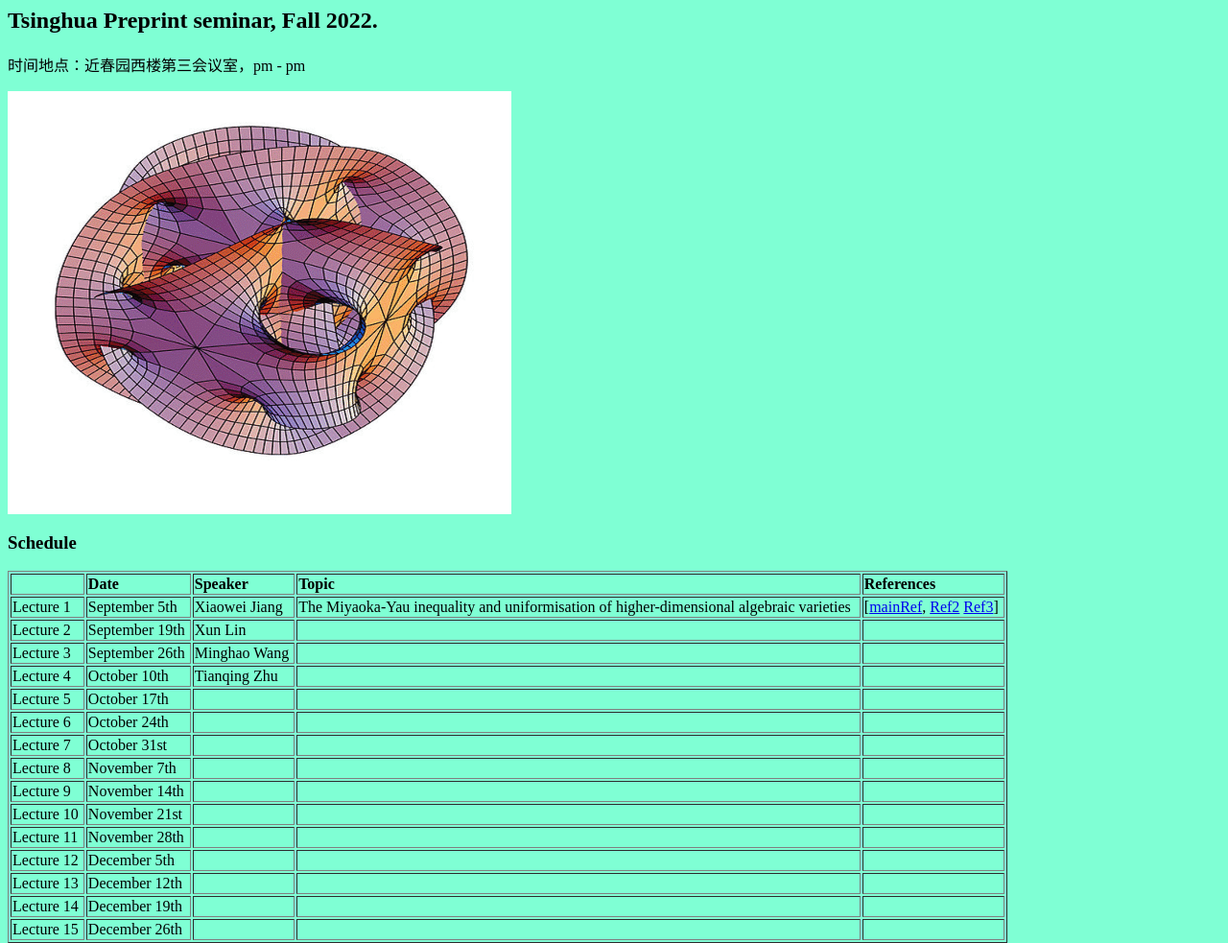
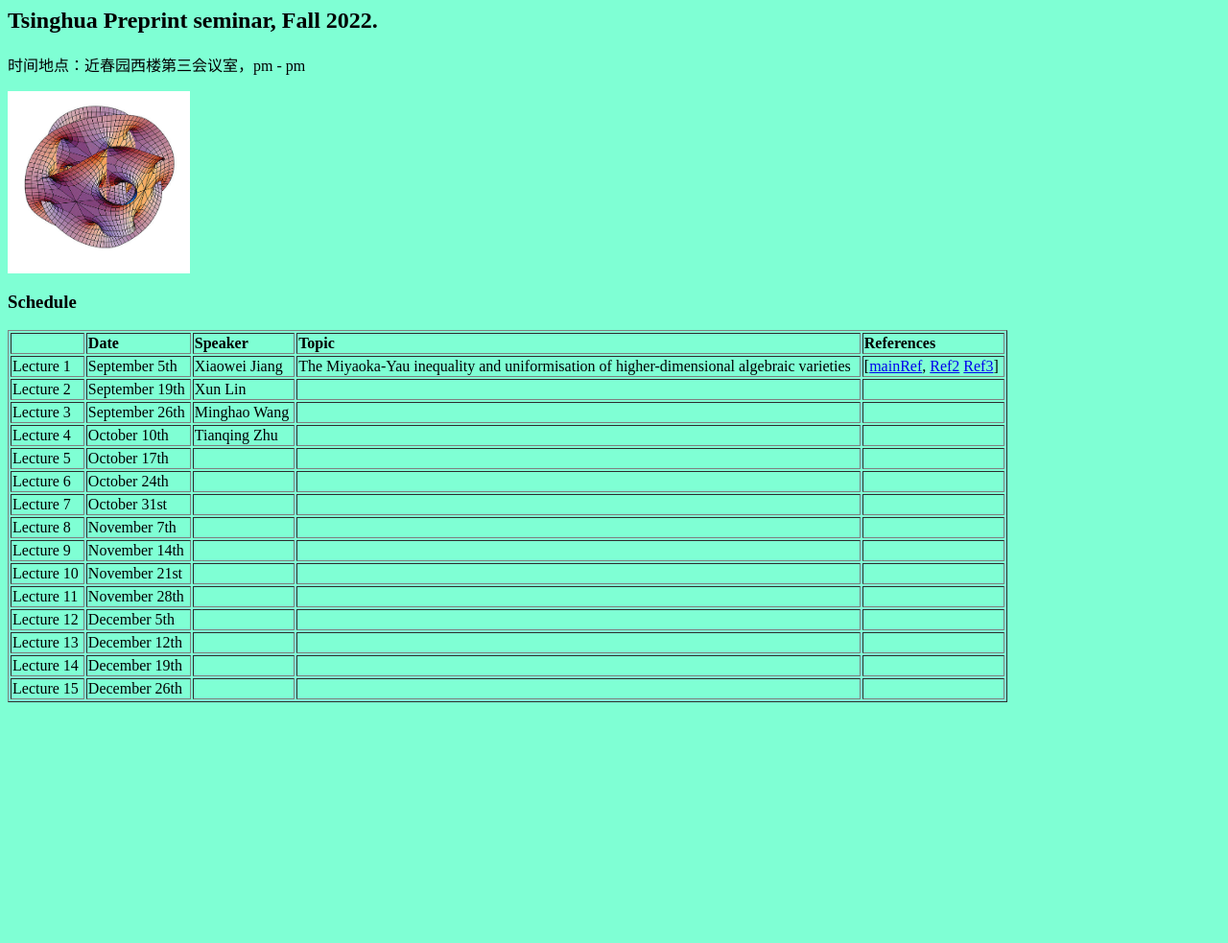
Before and after one commit to xunlin0/xunlin0.github.io, a plain HTML site: page index.html in a window 1280 px wide. Shown: the whole page at 96% size. After the commit the page ends 800 px from the top, so only its background shows below. Drawn offline with Linux system fonts and the light colour scheme.

Commit message:
Update index.html

```diff
--- a/index.html
+++ b/index.html
@@ -11,7 +11,7 @@
 
 <h2>Tsinghua Preprint seminar, Fall 2022.</h2>
 <p>时间地点：近春园西楼第三会议室，pm - pm</p>
-<p> <IMG SRC="504590AB-06FD-4DA1-A931-2C6284FB4A8F.png" ></p>
+<p> <IMG SRC="504590AB-06FD-4DA1-A931-2C6284FB4A8F.png" WIDTH=190 HEIGHT=190 ></p>
 <h3>Schedule </h3>
 
 	<table border="1">
```
